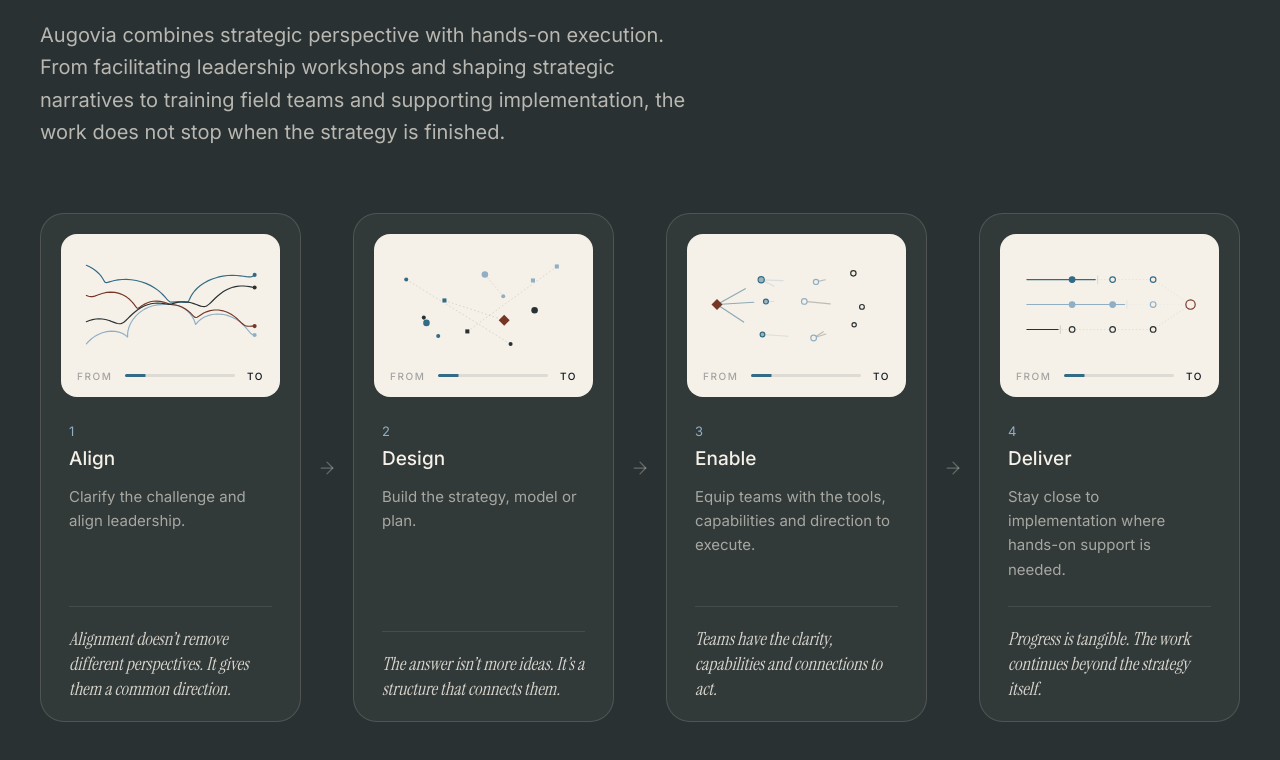
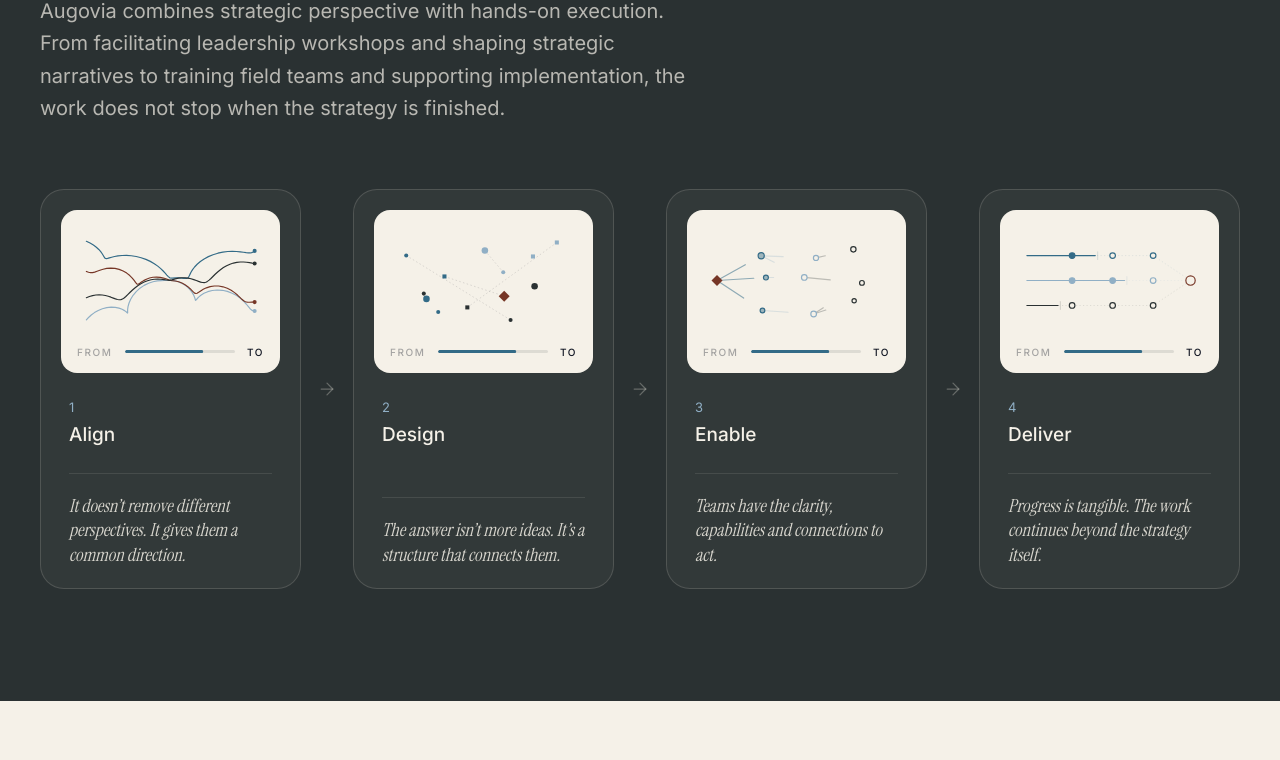
Before and after one commit to Nikolaj1337-maker/augovia, a Next.js app: page / in a window 1280 px wide. Shown: the part 3229-3989 px from the top of the page. Built offline with nearby package versions, Linux system fonts and the light colour scheme.

Commit message:
v12
animation edits
optimizations

```diff
--- a/components/DeliveryPartnerSection.tsx
+++ b/components/DeliveryPartnerSection.tsx
@@ -13,7 +13,6 @@
 type Step = {
   n: string;
   title: string;
-  copy: string;
   quote: string;
   /** Read by screen readers in place of the animation */
   label: string;
@@ -24,15 +23,13 @@
   {
     n: "1",
     title: "Align",
-    copy: "Clarify the challenge and align leadership.",
-    quote: "Alignment doesn’t remove different perspectives. It gives them a common direction.",
+    quote: "It doesn’t remove different perspectives. It gives them a common direction.",
     label: "From competing priorities to a common direction.",
     Illustration: AlignIllustration,
   },
   {
     n: "2",
     title: "Design",
-    copy: "Build the strategy, model or plan.",
     quote: "The answer isn’t more ideas. It’s a structure that connects them.",
     label: "From disconnected ideas to a coherent strategic structure.",
     Illustration: DesignIllustration,
@@ -40,7 +37,6 @@
   {
     n: "3",
     title: "Enable",
-    copy: "Equip teams with the tools, capabilities and direction to execute.",
     quote: "Teams have the clarity, capabilities and connections to act.",
     label: "From isolated teams to equipped, coordinated teams.",
     Illustration: EnableIllustration,
@@ -48,7 +44,6 @@
   {
     n: "4",
     title: "Deliver",
-    copy: "Stay close to implementation where hands-on support is needed.",
     quote: "Progress is tangible. The work continues beyond the strategy itself.",
     label: "From stalled initiatives to visible, tangible progress.",
     Illustration: DeliverIllustration,
@@ -89,9 +84,6 @@
                   <h3 className="mt-1 min-h-[1.75rem] text-[19px] font-medium leading-7">
                     {step.title}
                   </h3>
-                  <p className="mt-3 text-[15px] leading-relaxed text-ivory/60">
-                    {step.copy}
-                  </p>
                 </div>
                 <div className="mx-2 mt-auto pt-6">
                   <p className="border-t border-ivory/10 pt-5 font-serif text-[18px] italic leading-snug text-ivory/85">
--- a/components/FocusSection.tsx
+++ b/components/FocusSection.tsx
@@ -58,7 +58,7 @@
           </div>
         </div>
 
-        <p className="mt-16 max-w-3xl text-[22px] leading-snug text-ivory md:text-[28px]">
+        <p className="mt-16 max-w-xl text-[18px] leading-relaxed text-ivory/70 md:text-[20px]">
           Focus on the later stages of the value chain, while working closely
           with R&amp;D to ensure that long-term market needs and value drivers
           are integrated into development priorities early on.
--- a/components/process/ProcessPanel.tsx
+++ b/components/process/ProcessPanel.tsx
@@ -44,7 +44,7 @@
           style={{
             transform: `scaleX(${state.fill})`,
             opacity: state.fillOpacity,
-            backgroundColor: state.tone === "from" ? COLORS.mist : COLORS.stone,
+            backgroundColor: COLORS.stone,
           }}
         />
       </div>
--- a/components/process/cycle.ts
+++ b/components/process/cycle.ts
@@ -4,12 +4,13 @@
  * One clock drives everything: the From/To bar and all four SVGs read
  * the same state object, so they can never drift out of sync.
  *
- * Cycle:
- *   fromFill  bar fills (Mist), illustration draws into its problem state
+ * Cycle (the bar fills ONCE, left to right, from the start of fromFill to
+ * the end of toFill: one starting point, one end state):
+ *   fromFill  illustration draws into its problem state, FROM highlighted
  *   fromHold  problem state holds
- *   toGrey    bar fades back to grey, label emphasis moves FROM -> TO
- *   toFill    bar fills (Stone), illustration transforms into improved state
- *   toHold    improved state holds
+ *   toGrey    label emphasis moves FROM -> TO
+ *   toFill    illustration transforms into its improved state
+ *   toHold    improved state holds, bar full
  *   reset     bar fades to grey, label returns to FROM, illustration fades out
  */
 
@@ -37,8 +38,6 @@
   fill: number;
   /** Bar fill opacity, fades to 0 to return the bar to grey */
   fillOpacity: number;
-  /** Which colour the fill uses */
-  tone: "from" | "to";
   /** Label emphasis: 0 = FROM highlighted, 1 = TO highlighted */
   labelMix: number;
   /** Problem-state build-up, 0..1 (FROM phase) */
@@ -57,7 +56,6 @@
 export const RESOLVED_STATE: CycleState = {
   fill: 1,
   fillOpacity: 1,
-  tone: "to",
   labelMix: 1,
   draw: 1,
   morph: 1,
@@ -75,8 +73,12 @@
 export const range = (t: number, start: number, end: number) =>
   clamp((t - start) / (end - start));
 
+// The bar travels once across these four segments
+const BAR_SPAN = TIMING.fromFill + TIMING.fromHold + TIMING.toGrey + TIMING.toFill;
+
 export function stateAt(elapsed: number): CycleState {
-  let t = ((elapsed % CYCLE) + CYCLE) % CYCLE;
+  const position = ((elapsed % CYCLE) + CYCLE) % CYCLE;
+  let t = position;
   let segment: Segment = "fromFill";
   for (const key of ORDER) {
     if (t < TIMING[key]) {
@@ -87,30 +89,23 @@
   }
   const p = clamp(t / TIMING[segment]);
   const e = ease(p);
-  const base = { time: elapsed, animated: true, opacity: 1 };
+  // Steady, linear sweep: one journey from the starting point to the end state
+  const fill = position < BAR_SPAN ? position / BAR_SPAN : 1;
+  const base = { time: elapsed, animated: true, opacity: 1, fill, fillOpacity: 1 };
 
   switch (segment) {
     case "fromFill":
-      return { ...base, fill: e, fillOpacity: 1, tone: "from", labelMix: 0, draw: e, morph: 0 };
+      return { ...base, labelMix: 0, draw: e, morph: 0 };
     case "fromHold":
-      return { ...base, fill: 1, fillOpacity: 1, tone: "from", labelMix: 0, draw: 1, morph: 0 };
+      return { ...base, labelMix: 0, draw: 1, morph: 0 };
     case "toGrey":
-      return { ...base, fill: 1, fillOpacity: 1 - e, tone: "from", labelMix: e, draw: 1, morph: 0 };
+      return { ...base, labelMix: e, draw: 1, morph: 0 };
     case "toFill":
-      return { ...base, fill: e, fillOpacity: 1, tone: "to", labelMix: 1, draw: 1, morph: e };
+      return { ...base, labelMix: 1, draw: 1, morph: e };
     case "toHold":
-      return { ...base, fill: 1, fillOpacity: 1, tone: "to", labelMix: 1, draw: 1, morph: 1 };
+      return { ...base, labelMix: 1, draw: 1, morph: 1 };
     case "reset":
     default:
-      return {
-        ...base,
-        fill: 1,
-        fillOpacity: 1 - e,
-        tone: "to",
-        labelMix: 1 - e,
-        draw: 1,
-        morph: 1,
-        opacity: 1 - e,
-      };
+      return { ...base, fillOpacity: 1 - e, labelMix: 1 - e, draw: 1, morph: 1, opacity: 1 - e };
   }
 }
```
